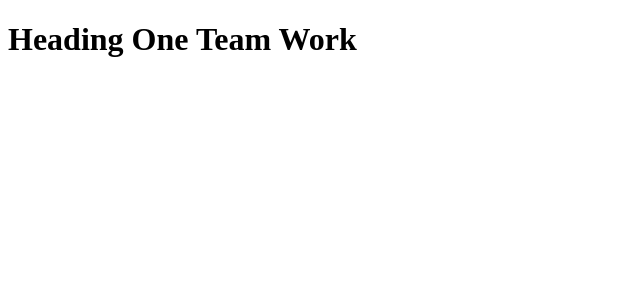
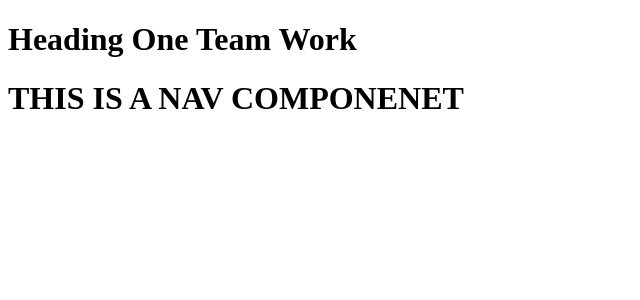
Before and after one commit to vvorkcloudtech/class-103-Morning, a React app: page / in a window 1280 px wide. Shown: the top 300 px of the page, without its empty margins (0-640 px from the left). Built offline with nearby package versions, Linux system fonts and the light colour scheme; the HTML template or start-up script is replaced by a standard one.

Commit message:
nav componenet add

```diff
--- a/src/js/components/App.jsx
+++ b/src/js/components/App.jsx
@@ -1,4 +1,5 @@
 import React from "react";
+import Nav from "./nav";
 
 
 class App extends React.Component {
@@ -8,6 +9,7 @@ class App extends React.Component {
         <h1>
           Heading One Team Work
           </h1>
+          <Nav />
       </div>
 
     );
--- /dev/null
+++ b/src/js/components/nav.jsx
@@ -0,0 +1,16 @@
+import React from "react";
+
+
+class Nav extends React.Component {
+  render() {
+    return (
+      <div>
+        <h1>
+          THIS IS A NAV COMPONENET
+          </h1>
+      </div>
+
+    );
+  }
+}
+export default Nav;
```
